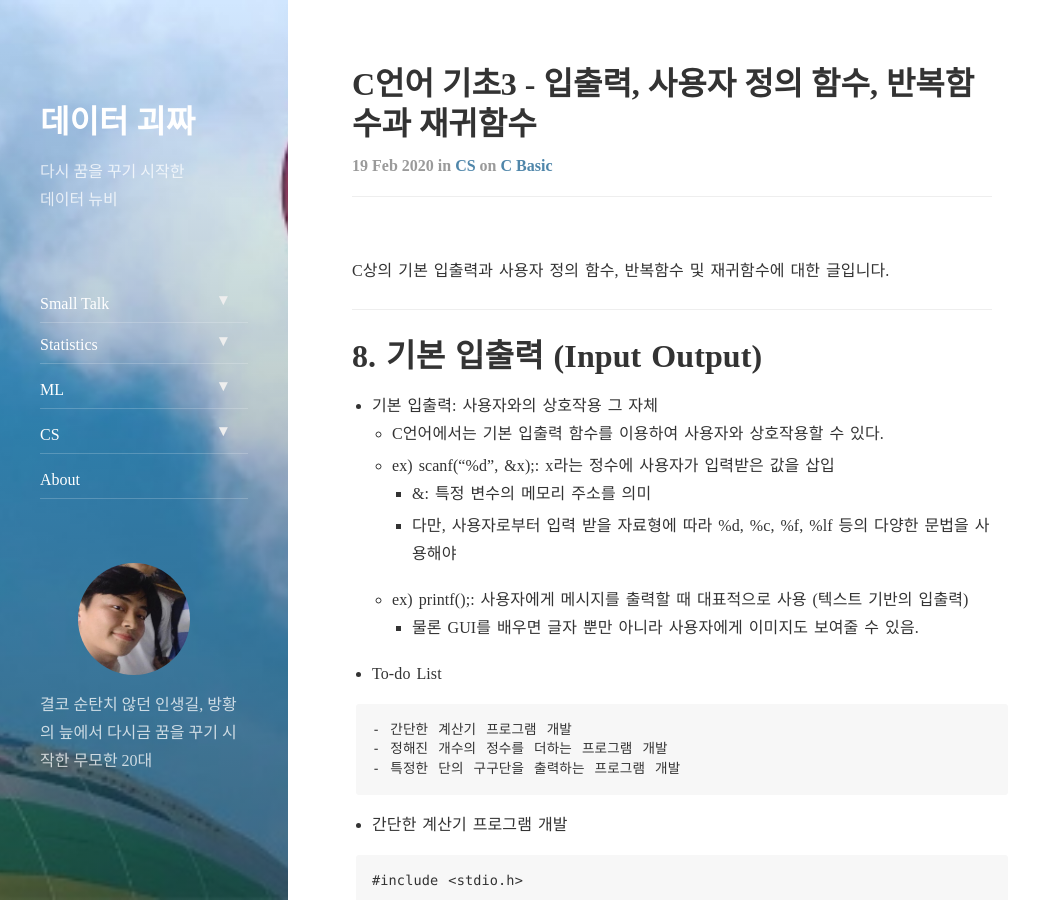
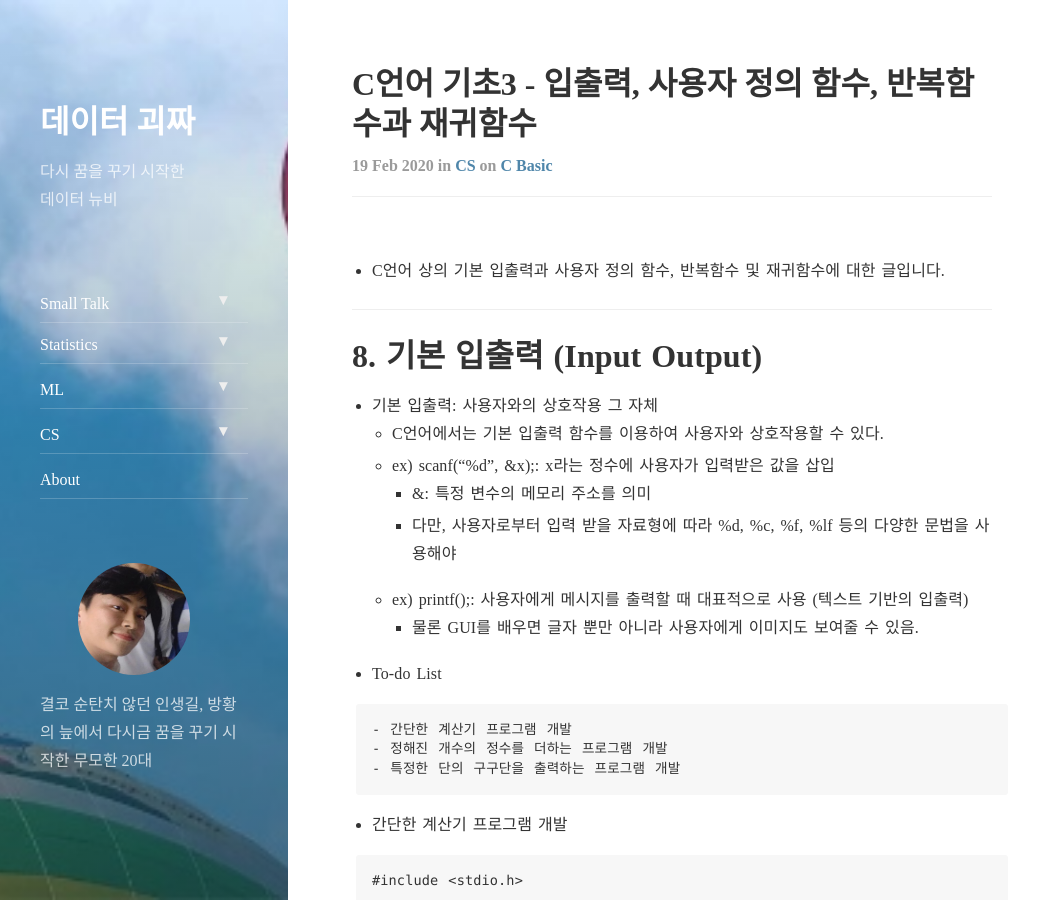
Before and after one commit to tryumanshow/data-weirdo.github.io, a Jekyll site: the page built from _posts/2020-02-19-cs-c_basic-c3.markdown, in a window 1280 px wide and 900 px high. Shown: the whole window, without its empty margins (0-1055 px from the left). Built offline with Jekyll 4.4.1, drawn with Linux system fonts in a browser that asks for light colours; nearby versions of some CDN libraries; comment, search, counter and statistics services are not loaded.

Commit message:
Update 2020-02-19-cs-c_basic-c3.markdown

```diff
--- a/_posts/2020-02-19-cs-c_basic-c3.markdown
+++ b/_posts/2020-02-19-cs-c_basic-c3.markdown
@@ -7,7 +7,7 @@ tags: c_basic
 comments: true
 ---
 
-C상의 기본 입출력과 사용자 정의 함수, 반복함수 및 재귀함수에 대한 글입니다.
+- C언어 상의 기본 입출력과 사용자 정의 함수, 반복함수 및 재귀함수에 대한 글입니다.
 
 ---
 
```
